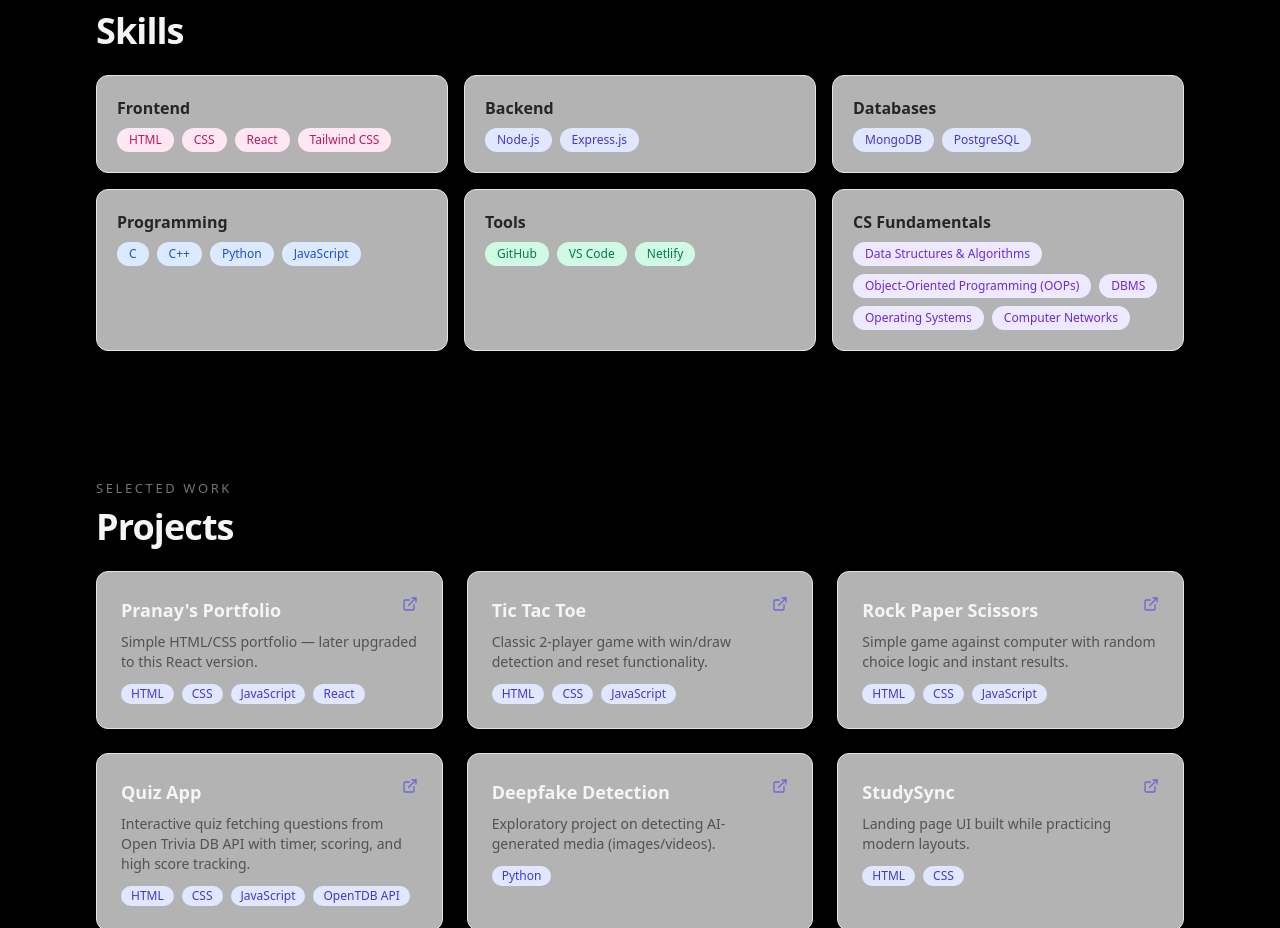
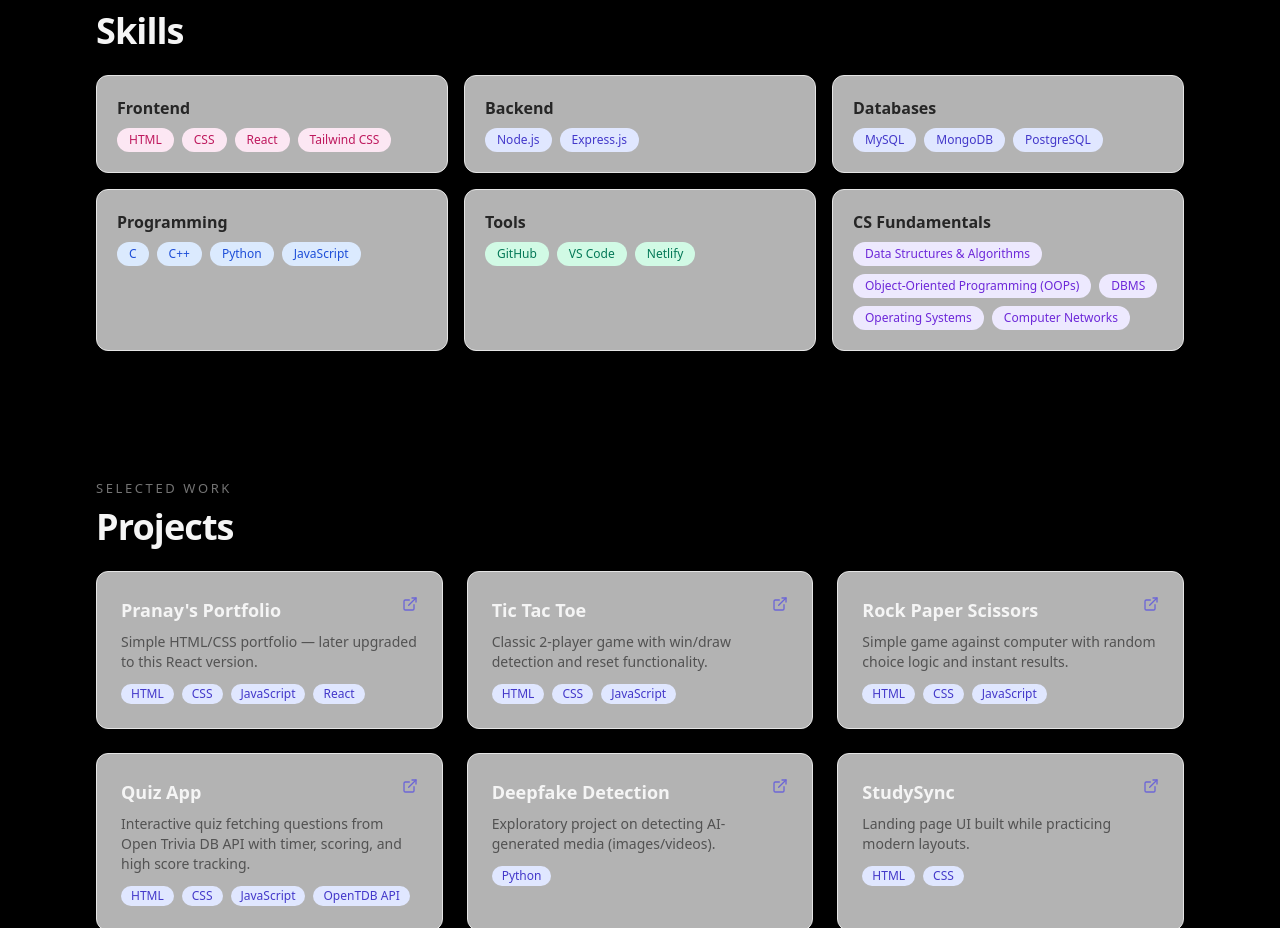
Before and after one commit to pranayreddy-08/Pranay-s-portfolio, a React (Vite) app: page / in a window 1280 px wide. Shown: the part 1444-2372 px from the top of the page. Built offline with nearby package versions, Linux system fonts and the light colour scheme.

Commit message:
sql added to skills

```diff
--- a/src/App.jsx
+++ b/src/App.jsx
@@ -33,7 +33,7 @@ skills: [
   },
   {
     group: 'Databases',
-    items: ['MongoDB','PostgreSQL'],
+    items: ['MySQL','MongoDB','PostgreSQL'],
   },
   {
     group: 'Programming',
```
